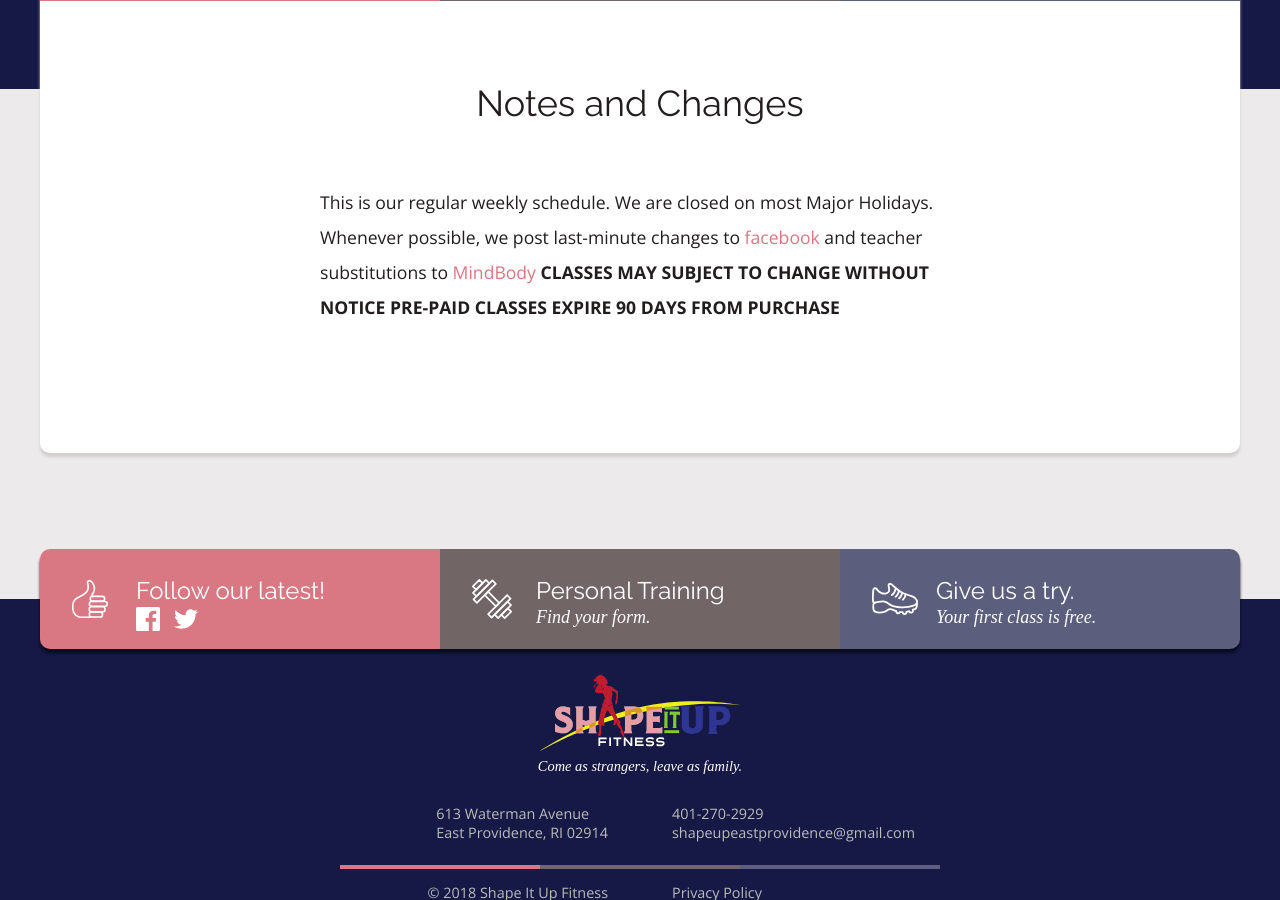
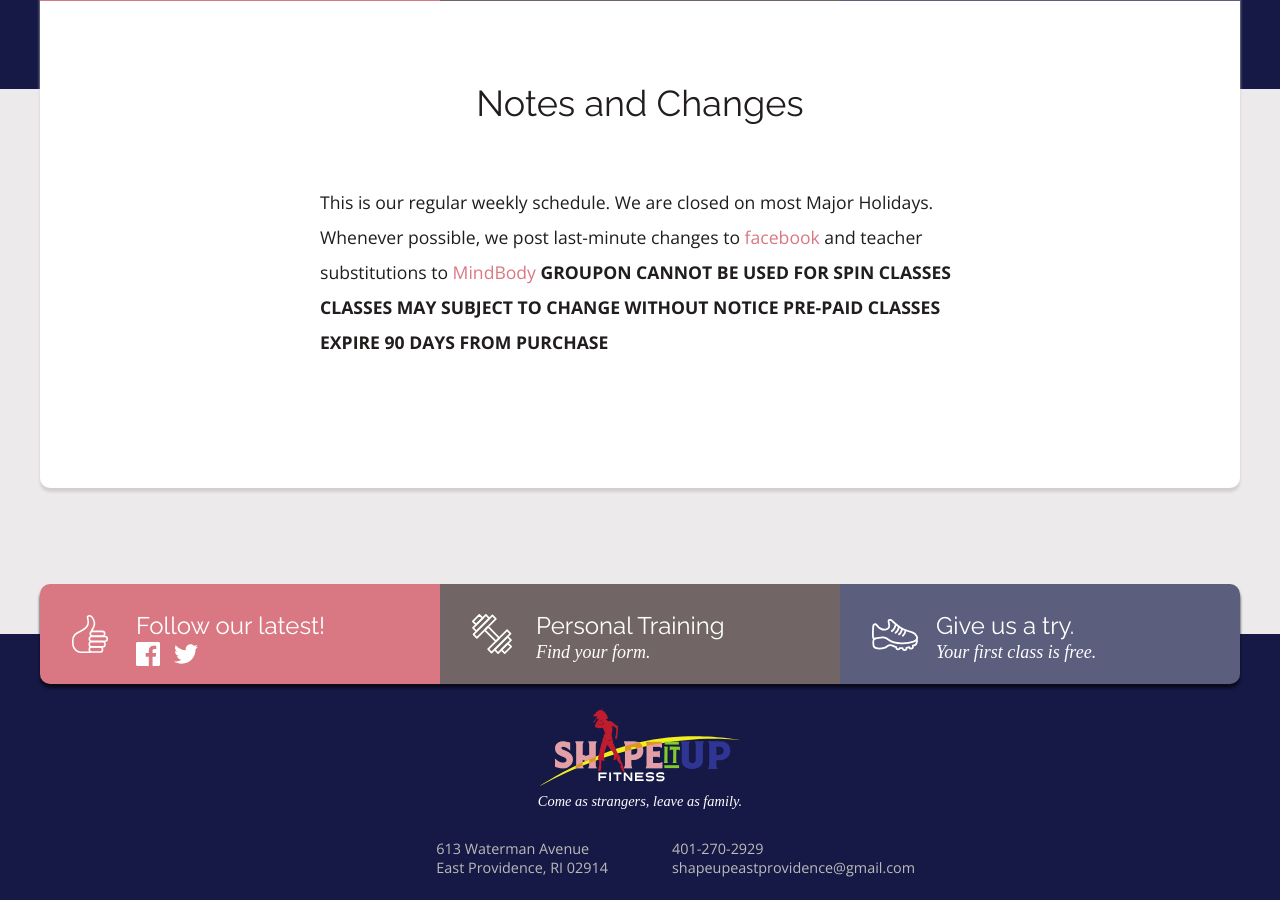
Before and after one commit to rwstone/shapeitup, a Jekyll site: the page built from schedule/index.md, in a window 1280 px wide and 900 px high, scrolled down 1485 px. Built offline with Jekyll 4.4.1, drawn with Linux system fonts in a browser that asks for light colours; some web fonts are replaced.

Commit message:
Updated Index

```diff
--- a/schedule/index.md
+++ b/schedule/index.md
@@ -168,5 +168,6 @@ layout: schedule
 ---
 
 This is our regular weekly schedule. We are closed on most Major Holidays. Whenever possible, we post last-minute changes to [facebook](https://www.facebook.com/Shapeitupfitnessandnutrition) and teacher substitutions to [MindBody](https://clients.mindbodyonline.com/classic/home?studioid=112719)
+**GROUPON CANNOT BE USED FOR SPIN CLASSES**
 **CLASSES MAY SUBJECT TO CHANGE WITHOUT NOTICE**
 **PRE-PAID CLASSES EXPIRE 90 DAYS FROM PURCHASE**
```
